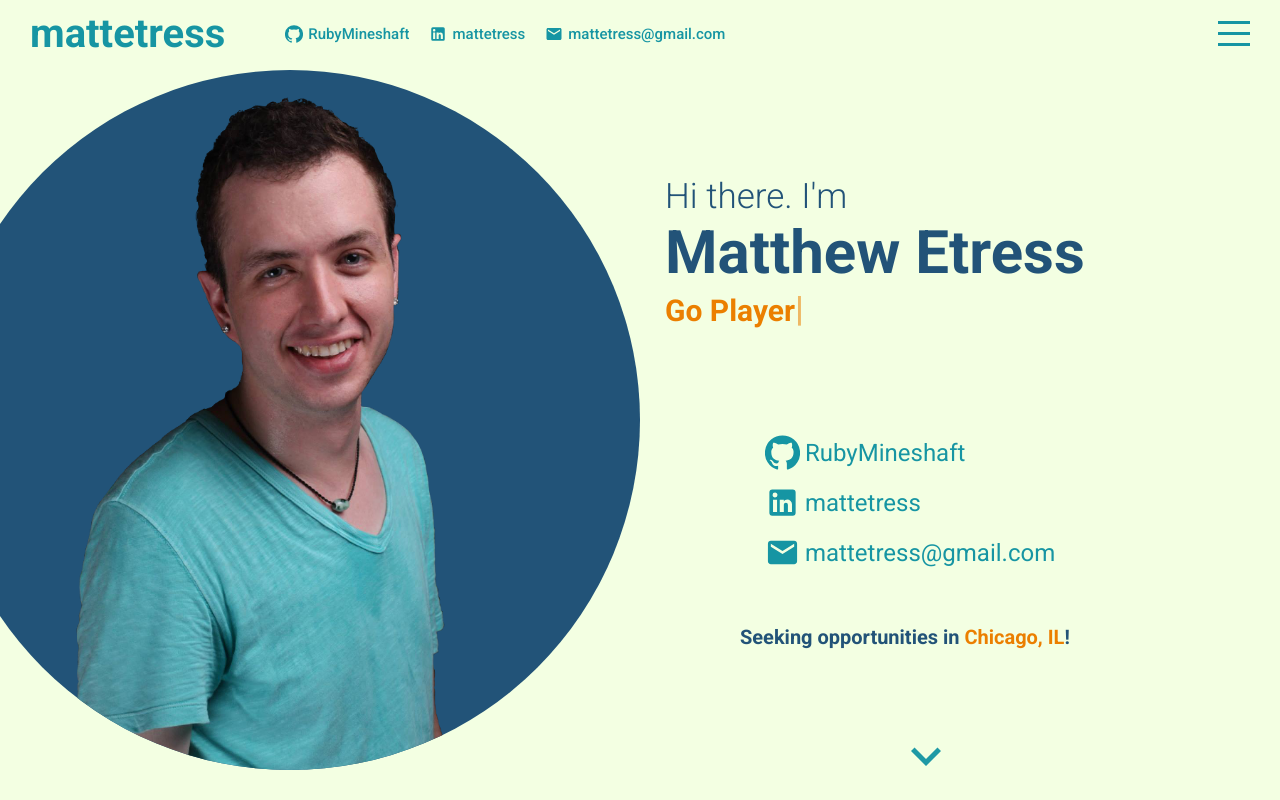
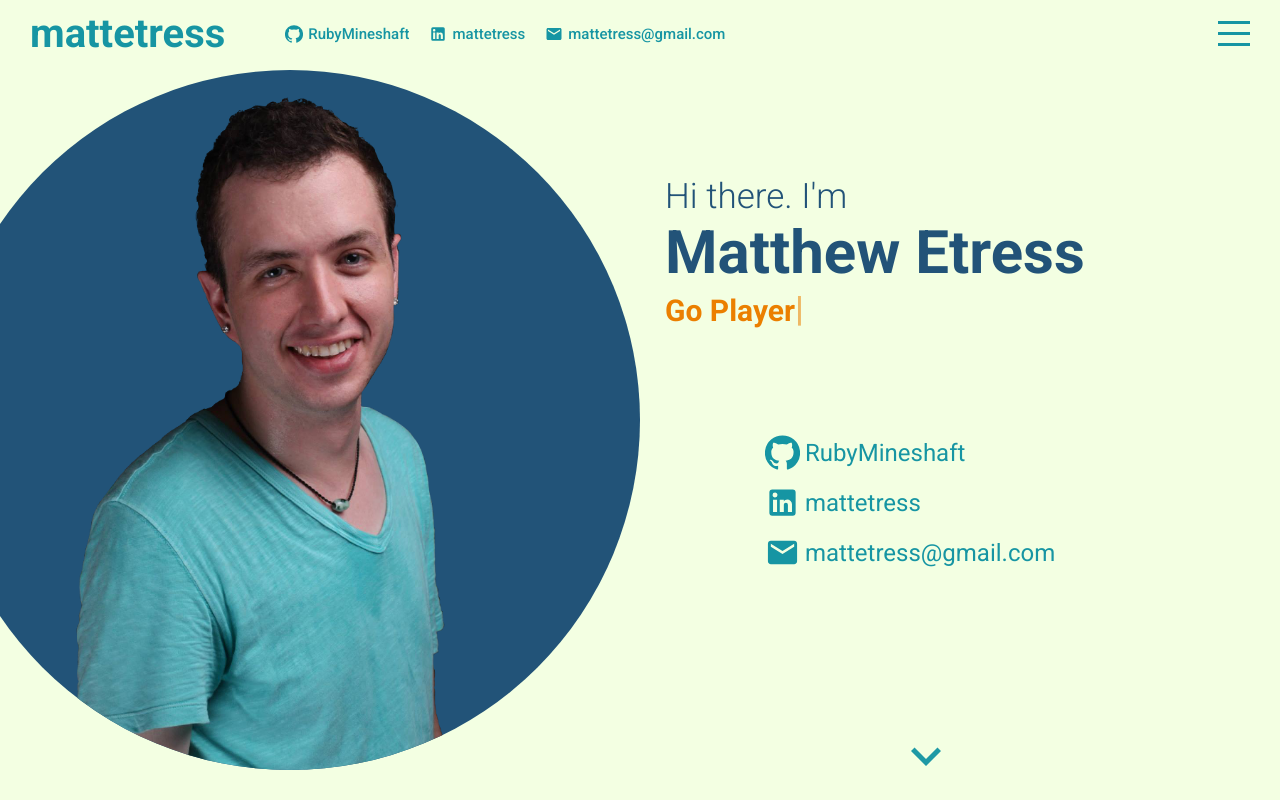
Before and after one commit to RubyMineshaft/portfolio, a React (Create React App) app: page / in a window 1280 px wide. Built offline with nearby package versions, Linux system fonts and the light colour scheme.

Commit message:
remove h3

```diff
--- a/src/components/info/Info.jsx
+++ b/src/components/info/Info.jsx
@@ -48,7 +48,6 @@ export default function Info() {
               <EmailIcon className="icon" />
               <span>mattetress@gmail.com</span>
             </a>
-          <h3>Seeking opportunities in <span className="chicago">Chicago, IL</span>!</h3>
 
         </div>
         <a href="#portfolio" id="down-arrow">
```
